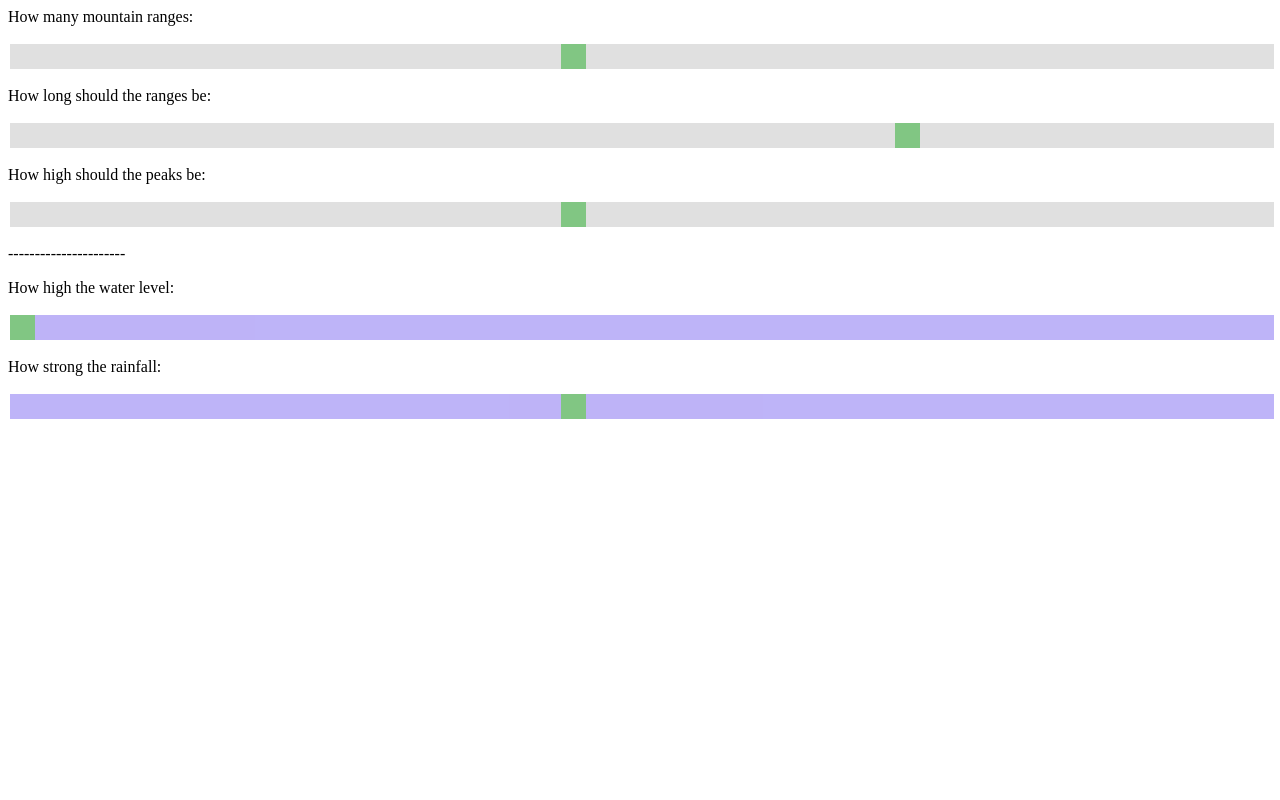
After one commit to BillmanH/dsadventure, a Django app: template templates/game/create_world01.html in a window 1280 px wide. The commit adds this page. Run offline with Django 3.2, Linux system fonts and the light colour scheme; the template is opened without the code that fills it, so the values that code supplies are empty; some libraries are stand-ins or nearby versions.

Commit message:
added createworld01, first pass

```diff
--- /dev/null
+++ b/static/game/createworld.css
@@ -0,0 +1,41 @@
+.slidecontainer {
+    width: 100%;
+}
+
+.slider {
+    -webkit-appearance: none;
+    width: 100%;
+    height: 25px;
+    outline: none;
+    opacity: 0.7;
+    -webkit-transition: .2s;
+    transition: opacity .2s;
+}
+
+.earth {
+    background: #d3d3d3;
+}
+
+.water {
+    background: #a394f5;
+}
+
+.slider:hover {
+    opacity: 1;
+}
+
+.slider::-webkit-slider-thumb {
+    -webkit-appearance: none;
+    appearance: none;
+    width: 25px;
+    height: 25px;
+    background: #4CAF50;
+    cursor: pointer;
+}
+
+.slider::-moz-range-thumb {
+    width: 25px;
+    height: 25px;
+    background: #4CAF50;
+    cursor: pointer;
+}
--- /dev/null
+++ b/templates/game/create_world01.html
@@ -0,0 +1,24 @@
+{% load static %}
+
+<html>
+    <head>
+    <title>1: The age of elements</title>
+    {% include "prodweb/gatag.html" %}
+    <link rel="stylesheet" type="text/css" href="{% static 'game/createworld.css' %}">
+    </head>
+    <body>
+        <div class="slidecontainer">
+            <p>How many mountain ranges:</p>
+            <input type="range" min="1" max="10" value="5" class="earth slider" id="drop_iter">
+            <p>How long should the ranges be:</p>
+            <input type="range" min="30" max="100" value="80" class="earth slider" id="spread_iter">
+            <p>How high should the peaks be:</p>
+            <input type="range" min="1" max="10" value="5" class="earth slider" id="peak_height">
+            <p>----------------------</p>
+            <p>How high the water level:</p>
+            <input type="range" min="0" max="100" value="0" class="water slider" id="water_level">
+            <p>How strong the rainfall:</p>
+            <input type="range" min="1" max="10" value="5" class="water slider" id="rain_iter">
+        </div>
+    </body>
+</html>
--- a/templates/game/start_screen.html
+++ b/templates/game/start_screen.html
@@ -7,7 +7,7 @@
     </head>
     <body>
         <p>Hale and well met traveler!</p>
-        <a class='button-stack'>Start a new game</a>
+        <a class='button-stack' href='createworld01'>Start a new game</a>
         <a class='button-stack'>Load a current game</a>
         <a class='button-stack' href='../accounts/logout/'>Logout</a>
     </body>
--- a/urls.py
+++ b/urls.py
@@ -3,5 +3,6 @@ from django.urls import include, path
 
 from . import views
 urlpatterns = [
-        path('login', views.login,name='login')
+        path('startscreen', views.start_screen,name='login'),
+        path('createworld01', views.create_world_01, name='create_world_01')
             ]
--- a/views.py
+++ b/views.py
@@ -2,5 +2,9 @@ from django.shortcuts import render
 from django.contrib.auth.decorators import login_required
 
 @login_required
-def login(request):
+def start_screen(request):
     return render(request,'game/start_screen.html')
+
+@login_required
+def create_world_01(request):
+    return render(request, 'game/create_world01.html')
```
Also changed, not shown: static/game/forms.css (+13 -0 lines).
